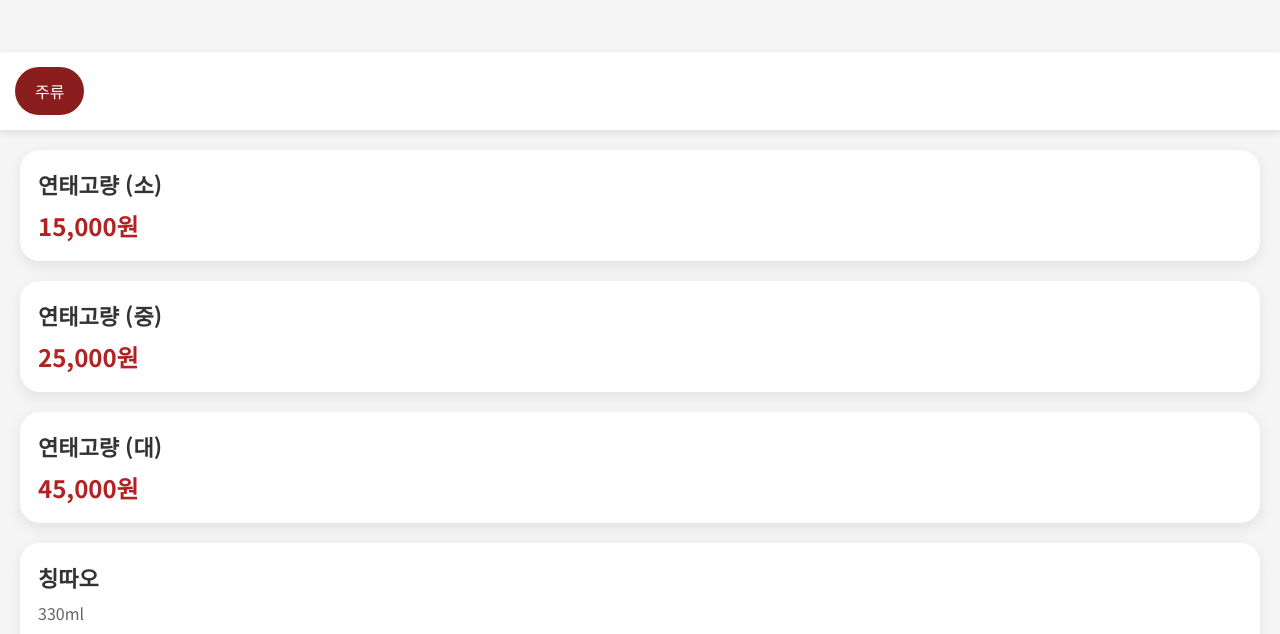
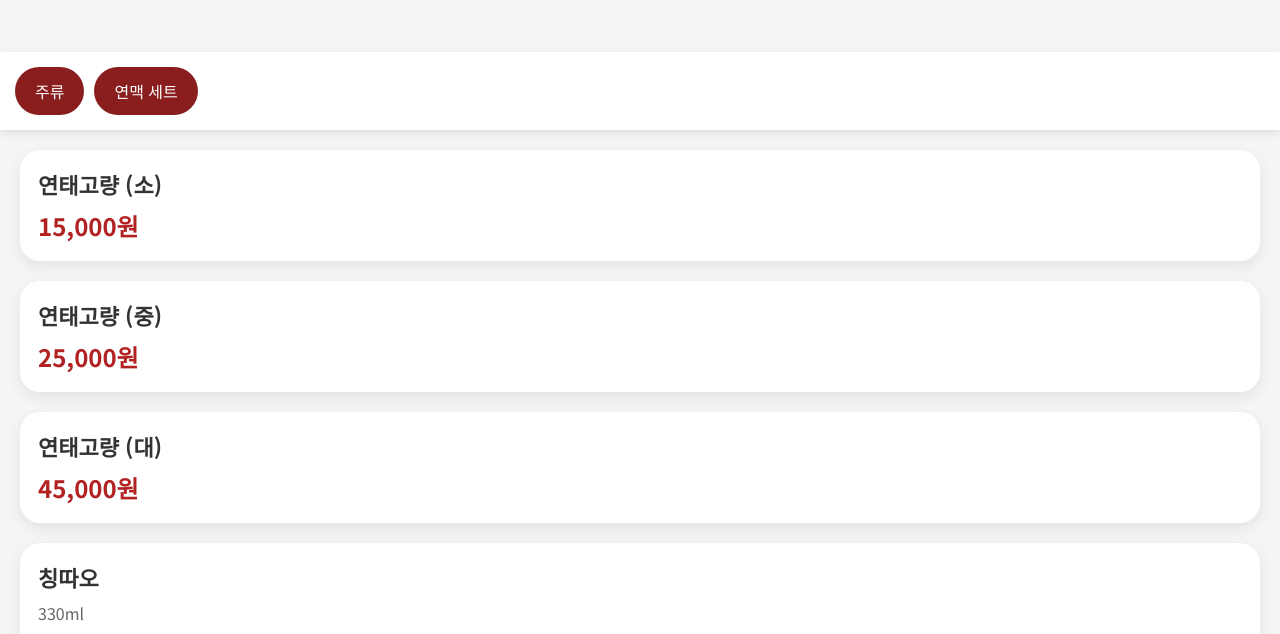
Before and after one commit to hadu0606-sketch/miyang, a plain HTML site: page index.html in a window 1280 px wide. Shown: the part 128-762 px from the top of the page. Drawn offline with Linux system fonts and the light colour scheme.

Commit message:
0924 ver.1

```diff
--- a/index.html
+++ b/index.html
@@ -28,6 +28,7 @@
 
 <div class="category">
     <button class="active">주류</button>
+    <button class="active">연맥 세트</button>
 </div>
 
 
```
